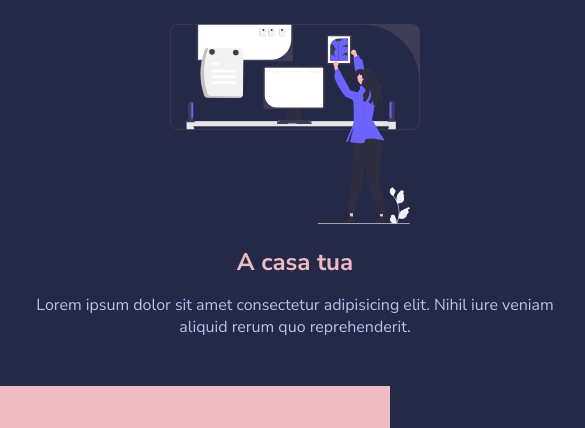
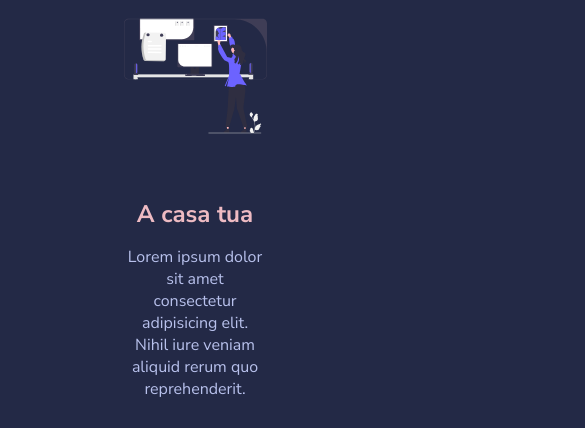
Before and after one commit to easygode/html-css-resp-wannabe, a plain HTML site: page index.html in a window 390 px wide. Shown: the part 209-637 px from the top of the page, 585 px wide, since content can reach past the window. Drawn offline with Linux system fonts and the light colour scheme.

Commit message:
soluzione responsive

```diff
--- a/css/style.css
+++ b/css/style.css
@@ -127,3 +127,28 @@ img {
 /************************************************
     SOLUZIONE RESPONSIVE
  ************************************************/
+ @media screen and (max-width: 768px) {
+
+    .container {
+        width: 100%;
+        margin: 0 auto;
+    }
+
+    .site-header {
+        width: 100%;
+    }
+
+}
+
+@media screen and (max-width: 480px) {
+
+    .container, .site-header, .row, .col, .col-left, .col-right {
+        width: 100%;
+        margin: 0 auto;
+    }
+
+    .row {
+        flex-direction: column;
+    }
+
+}
```
